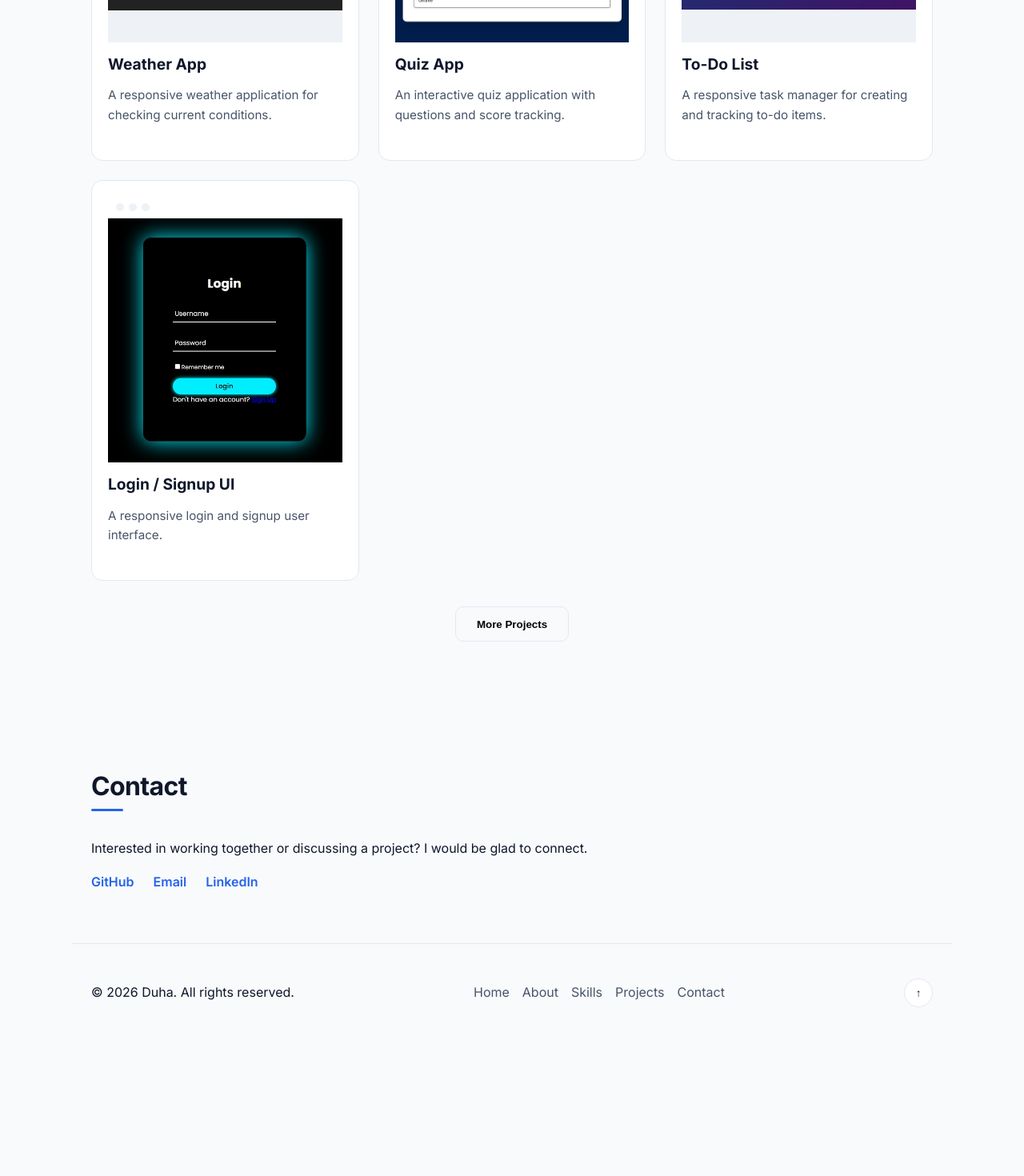
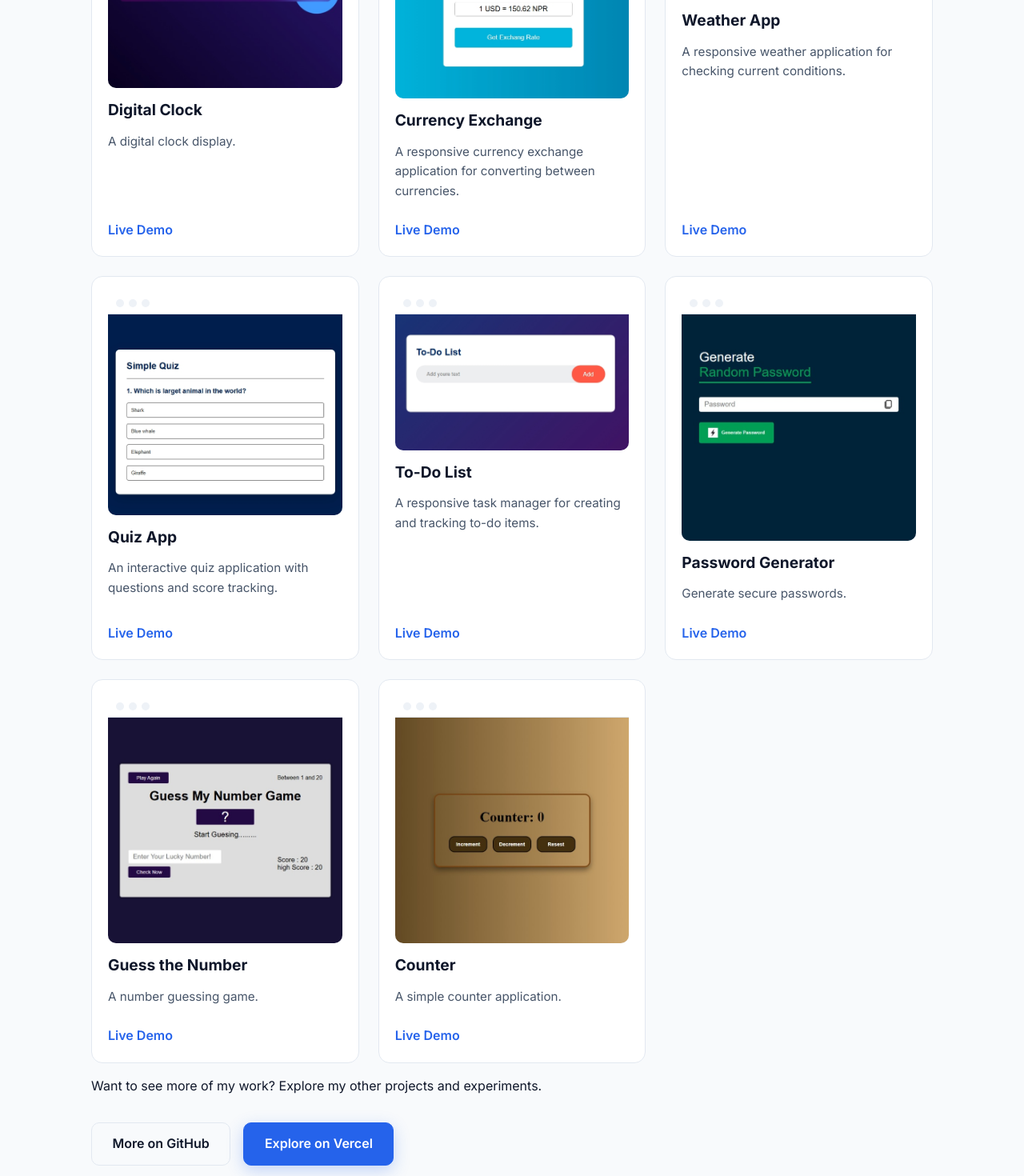
Before and after one commit to Duha0/my-portfolio, a React (Vite) app: page / in a window 1280 px wide. Shown: the part 2420-3890 px from the top of the page at 80% size. Before the commit the page ends 3722 px from the top, so only its background shows below. Built offline with nearby package versions, Linux system fonts and the light colour scheme.

Commit message:
Refine project showcase and add Vercel contact link

```diff
--- a/src/App.css
+++ b/src/App.css
@@ -150,3 +150,6 @@ img { max-width: 100%; }
 .profile-availability { display: inline-flex; align-items: center; gap: 0.5rem; font-size: 0.85rem; color: var(--muted); }
 @keyframes fadeUp { from { opacity: 0; transform: translateY(12px); } to { opacity: 1; transform: translateY(0); } }
 @media (prefers-reduced-motion: reduce) { .profile-card { animation: none; transition: none; } }
+
+.contact-links { display: flex; gap: 1rem; flex-wrap: wrap; align-items: center; }
+.contact-email { margin-top: 1rem; color: var(--muted); font-size: 0.9rem; }
--- a/src/components/Contact.jsx
+++ b/src/components/Contact.jsx
@@ -6,10 +6,12 @@ export default function Contact() {
       <h2>Contact</h2>
       <p>Interested in working together or discussing a project? I would be glad to connect.</p>
       <div className="contact-links">
-        <a href={personal.github} target="_blank" rel="noreferrer">GitHub</a>
-        {personal.email && <a href={`mailto:${personal.email}`}>Email</a>}
-        {personal.linkedin && <a href={personal.linkedin} target="_blank" rel="noreferrer">LinkedIn</a>}
+        <a href={`mailto:${personal.email}`} className="btn primary">Email Me</a>
+        <a href={personal.github} target="_blank" rel="noopener noreferrer">GitHub</a>
+        <a href={personal.linkedin} target="_blank" rel="noopener noreferrer">LinkedIn</a>
+        <a href={personal.vercel} target="_blank" rel="noopener noreferrer">Vercel</a>
       </div>
+      <p className="contact-email">{personal.email}</p>
     </section>
   );
 }
--- a/src/components/Projects.jsx
+++ b/src/components/Projects.jsx
@@ -45,15 +45,12 @@ export default function Projects({ theme }) {
       <div className="projects-grid">
         {featuredProjects.map((p) => <ProjectCard key={p.name} project={p} theme={theme} />)}
       </div>
-      <div className="more-projects">
-        <button className="btn secondary" onClick={() => setShowMore(!showMore)}>
-          {showMore ? "Hide More Projects" : "More Projects"}
-        </button>
-        {showMore && (
-          <div className="projects-grid" style={{ marginTop: "1.5rem" }}>
-            {moreProjects.map((p) => <ProjectCard key={p.name} project={p} theme={theme} />)}
-          </div>
-        )}
+      <div className="more-projects-cta">
+        <p>Want to see more of my work? Explore my other projects and experiments.</p>
+        <div className="hero-ctas">
+          <a href="https://github.com/Duha0" target="_blank" rel="noopener noreferrer" className="btn secondary">More on GitHub</a>
+          <a href="https://vercel.com/duha0" target="_blank" rel="noopener noreferrer" className="btn primary">Explore on Vercel</a>
+        </div>
       </div>
     </section>
   );
--- a/src/data/portfolio.js
+++ b/src/data/portfolio.js
@@ -5,7 +5,8 @@ export const personal = {
   github: "https://github.com/Duha0",
   email: "dm6360043@gmail.com",
   linkedin: "https://www.linkedin.com/in/doha-mustafa-a32057380/",
-  availability: "Open to learning and collaboration",
+  vercel: "https://vercel.com/duha0",
+  availability: "Open to Work",
 };
 
 export const about = {
@@ -30,13 +31,31 @@ export const featuredProjects = [
   {
     name: "StudyAI",
     featured: true,
-    description:
-      "An AI-powered study platform that helps students organize learning, practice, and review material in one place.",
+    description: "An AI-powered study platform that helps students organize learning, practice, and review material in one place.",
     tech: ["React", "JavaScript", "CSS"],
     visual: "studyai",
     imageLight: "/images/projects/studyai-light.png.jpeg",
     imageDark: "/images/projects/studyai-dark.png.jpeg",
+    github: "https://github.com/Duha0/AI-Study-Platform",
     live: "",
+  },
+  {
+    name: "Login / Signup UI",
+    description: "A responsive login and signup user interface.",
+    tech: [],
+    visual: "login",
+    image: "/images/projects/login-form-png.jpeg",
+    github: "",
+    live: "https://login-form-dusky-five.vercel.app/",
+  },
+  {
+    name: "Digital Clock",
+    description: "A digital clock display.",
+    tech: [],
+    visual: "clock",
+    image: "/images/projects/digital-clock.png",
+    github: "",
+    live: "https://digital-clock-nine-brown.vercel.app/",
   },
   {
     name: "Currency Exchange",
@@ -44,6 +63,8 @@ export const featuredProjects = [
     tech: [],
     visual: "currency",
     image: "/images/projects/currency-exchang.png",
+    github: "",
+    live: "https://currency-exchang-responsive-app.vercel.app/",
   },
   {
     name: "Weather App",
@@ -51,6 +72,8 @@ export const featuredProjects = [
     tech: [],
     visual: "weather",
     image: "/images/projects/weather-png.jpeg",
+    github: "",
+    live: "https://responsive-weather-app-flax.vercel.app/",
   },
   {
     name: "Quiz App",
@@ -58,6 +81,8 @@ export const featuredProjects = [
     tech: [],
     visual: "quiz",
     image: "/images/projects/quiz-app-png.jpeg",
+    github: "",
+    live: "https://quiz-app-five-tawny-80.vercel.app/",
   },
   {
     name: "To-Do List",
@@ -65,21 +90,36 @@ export const featuredProjects = [
     tech: [],
     visual: "todo",
     image: "/images/projects/to-do-list-app.png",
+    github: "",
+    live: "https://responsive-to-do-tasks.vercel.app/",
   },
   {
-    name: "Login / Signup UI",
-    description: "A responsive login and signup user interface.",
+    name: "Password Generator",
+    description: "Generate secure passwords.",
     tech: [],
-    visual: "login",
-    image: "/images/projects/login-form-png.jpeg",
+    visual: "password",
+    image: "/images/projects/password-generator.png",
+    github: "",
+    live: "https://password-generator-ws.vercel.app/",
+  },
+  {
+    name: "Guess the Number",
+    description: "A number guessing game.",
+    tech: [],
+    visual: "guess",
+    image: "/images/projects/guess-number.png",
+    github: "",
+    live: "https://guess-the-number-responsive-ws.vercel.app/",
+  },
+  {
+    name: "Counter",
+    description: "A simple counter application.",
+    tech: [],
+    visual: "counter",
+    image: "/images/projects/counter.png",
+    github: "",
+    live: "https://responsive-counter.vercel.app/",
   },
 ];
 
-export const moreProjects = [
-  { name: "Password Generator", description: "Generate secure passwords.", tech: [], visual: "password", image: "/images/projects/password-generator.png", github: "", live: "https://password-generator-ws.vercel.app/" },
-  { name: "Notes App", description: "Create and manage notes.", tech: [], visual: "notes", image: "/images/projects/notes-app.png", github: "", live: "https://notes-app-six-ebon.vercel.app/" },
-  { name: "Calculator", description: "A responsive calculator.", tech: [], visual: "calc", image: "/images/projects/calculator.png", github: "", live: "https://responsive-calculator-virid.vercel.app/" },
-  { name: "Guess the Number", description: "A number guessing game.", tech: [], visual: "guess", image: "/images/projects/guess-number.png", github: "", live: "https://guess-the-number-responsive-ws.vercel.app/" },
-  { name: "Counter", description: "A simple counter application.", tech: [], visual: "counter", image: "/images/projects/counter.png", github: "", live: "https://responsive-counter.vercel.app/" },
-  { name: "Digital Clock", description: "A digital clock display.", tech: [], visual: "clock", image: "/images/projects/digital-clock.png", github: "", live: "https://digital-clock-nine-brown.vercel.app/" },
-];
+export const moreProjects = [];
```
